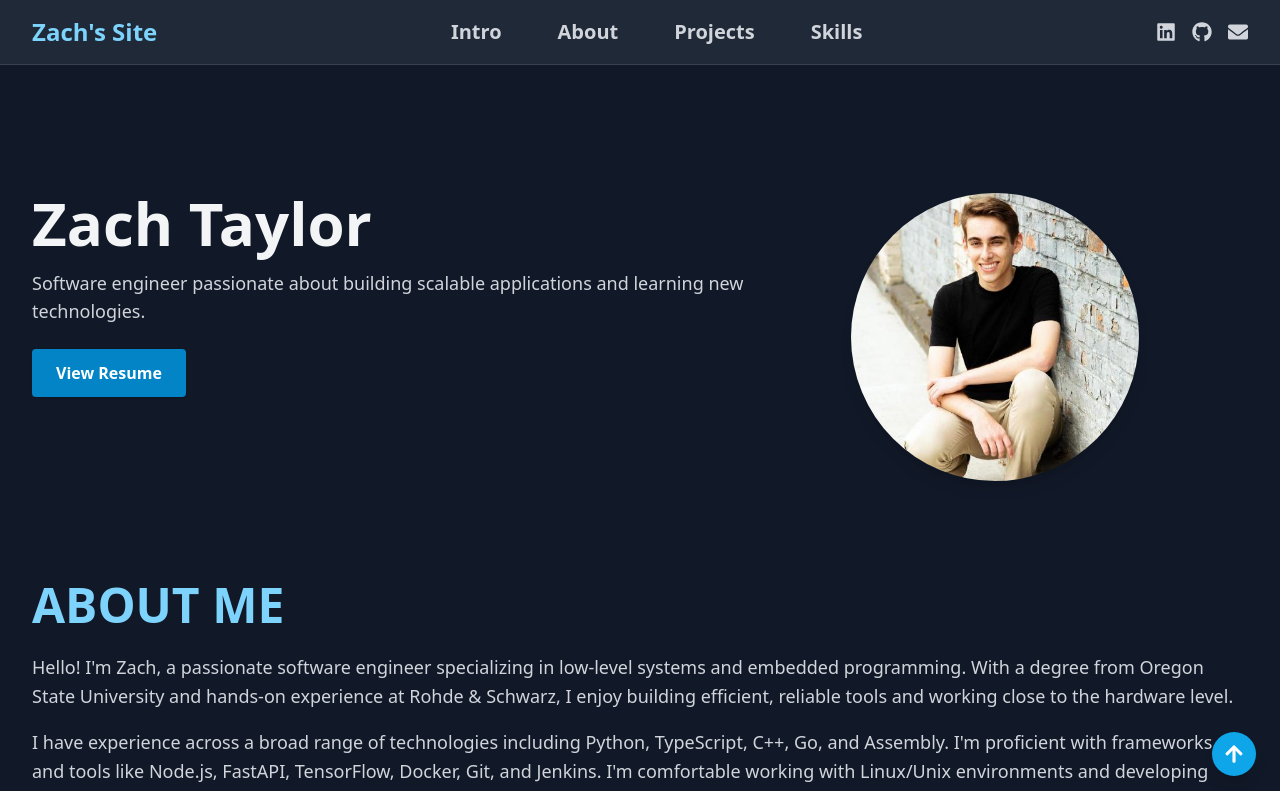
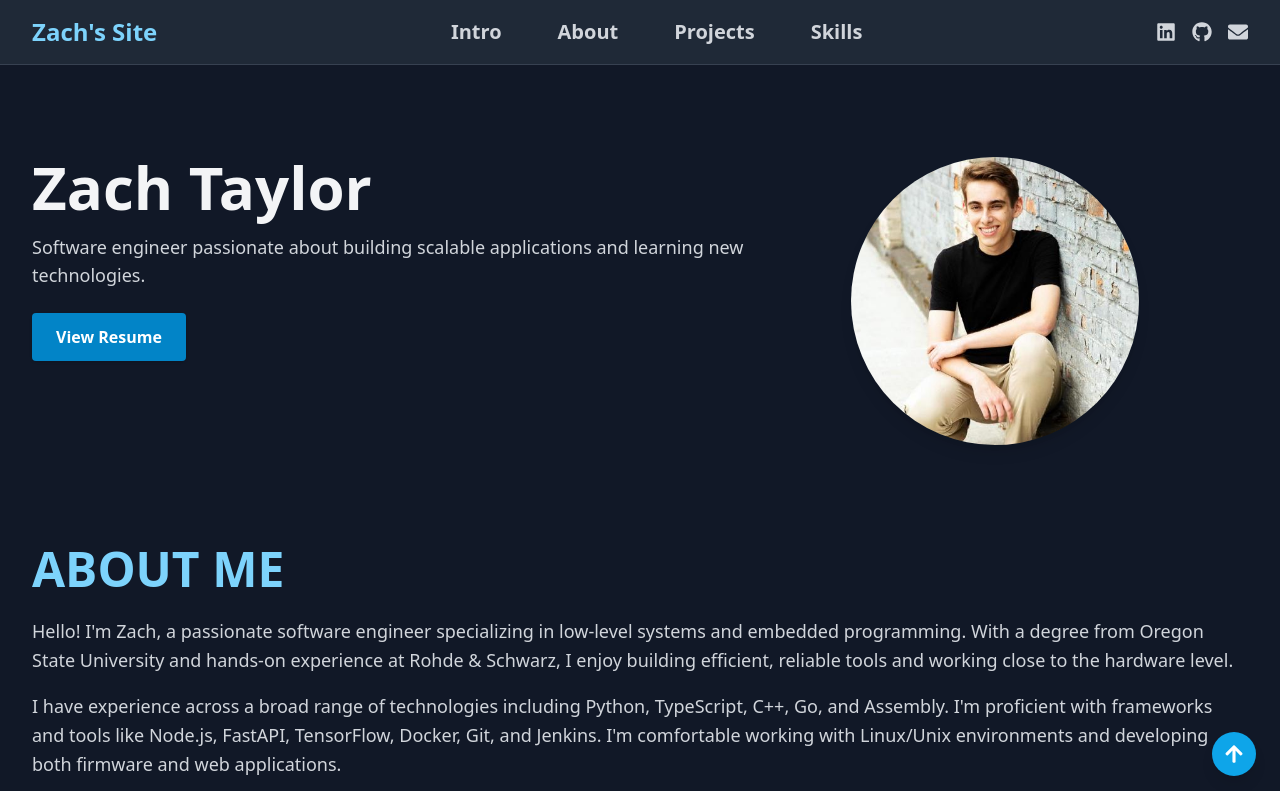
Before and after one commit to Zacharyat19/Personal-Site, a Next.js app: page / in a window 1280 px wide. Shown: the top 791 px of the page. Built offline with nearby package versions, Linux system fonts and the light colour scheme.

Commit message:
Visual improvement

```diff
--- a/components/Introduction.tsx
+++ b/components/Introduction.tsx
@@ -6,7 +6,7 @@ type IntroductionProps = {
 
 export default function Introduction({ className }: IntroductionProps) {
   return (
-    <section className={`py-8 pb-20 md:pt-20 ${className ?? ""}`}>
+    <section className={`pt-4 pb-20 md:pt-11 ${className ?? ""}`}>
       <div className="flex flex-col md:flex-row items-center md:items-start justify-center md:justify-between gap-6 text-center md:text-left">
         {/* Text on the left */}
         <div className="md:w-2/3 w-full">
```
